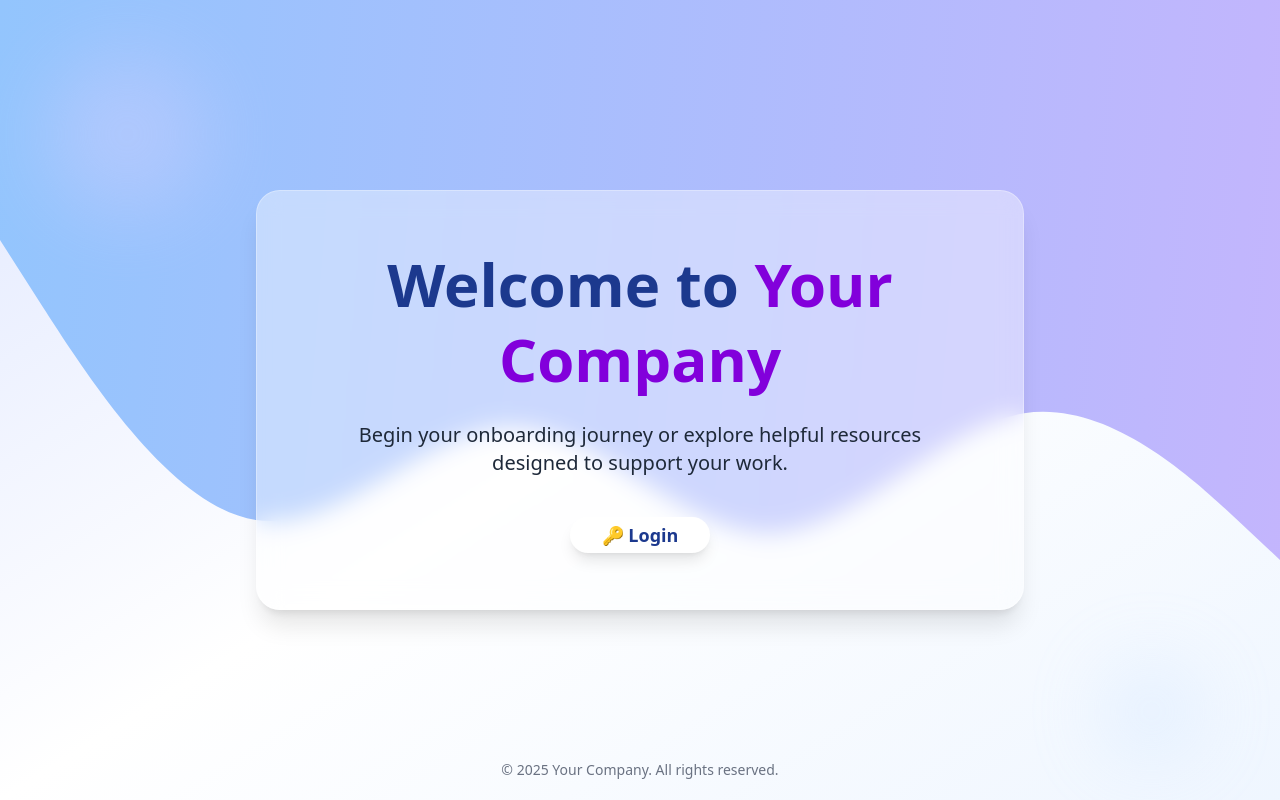
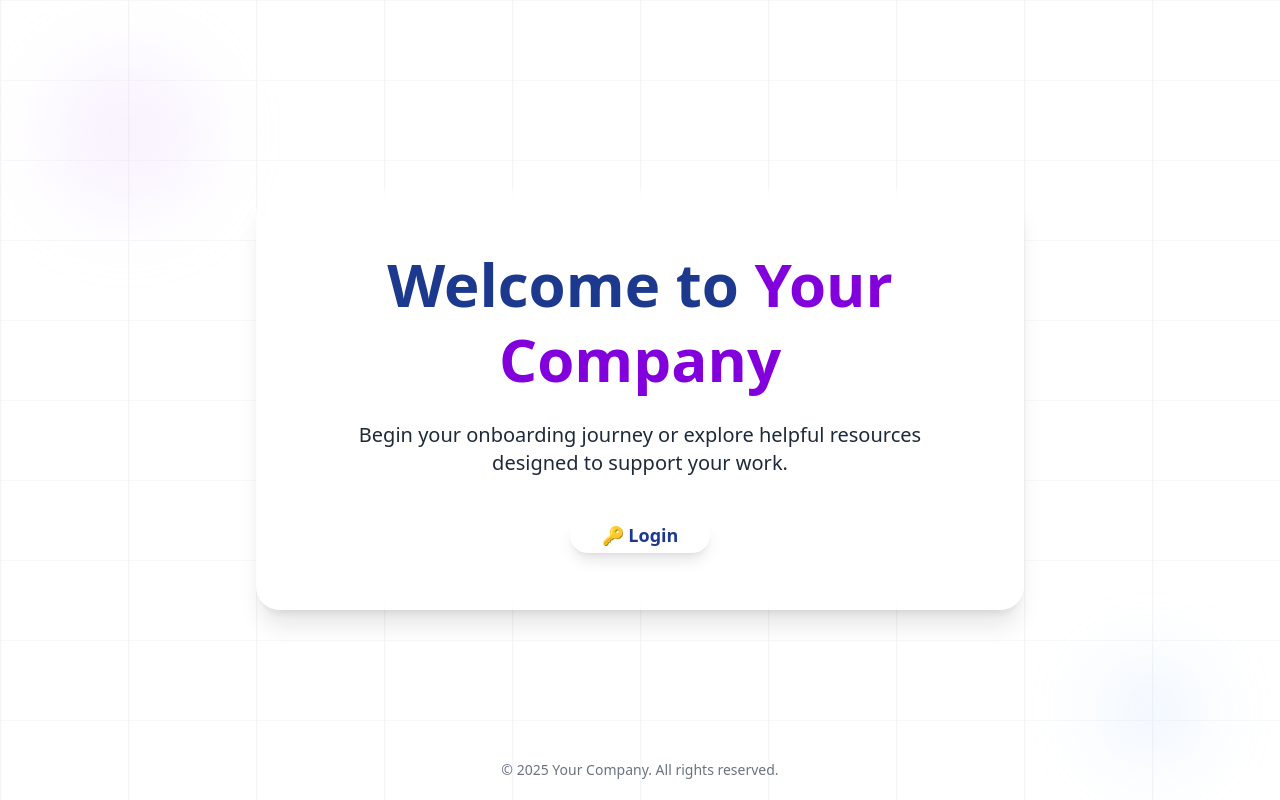
Before and after one commit to Rishav-27/onboardingForm, a Next.js app: page / in a window 1280 px wide. Built offline with nearby package versions, Linux system fonts and the light colour scheme.

Commit message:
feat- added edit functionality to user also

```diff
--- a/src/app/(private)/profile/page.tsx
+++ b/src/app/(private)/profile/page.tsx
@@ -4,9 +4,9 @@ import React, { useEffect, useState } from 'react';
 import { useRouter } from 'next/navigation';
 import { Card, CardContent, CardHeader, CardTitle, CardDescription, CardFooter } from '@/components/ui/card';
 import { Button } from '@/components/ui/button';
-import { Mail, Phone, Briefcase, Calendar, User, Building, Plus, List } from 'lucide-react';
+import { Mail, Phone, Briefcase, Calendar, User, Building, Plus, List,Edit } from 'lucide-react';
 import { useAuthStore } from '@/lib/useAuthStore';
-import { OnboardingData } from '@/features/onboarding/useOnboardingStore';
+import { OnboardingData, useOnboardingStore } from '@/features/onboarding/useOnboardingStore';
 import toast from 'react-hot-toast';
 import { JSX } from 'react/jsx-runtime';
 import { Loader2 } from 'lucide-react';
@@ -14,6 +14,7 @@ import { Loader2 } from 'lucide-react';
 export default function ProfilePage(): JSX.Element {
     const router = useRouter();
     const { isAuthenticated, isAdmin, userId } = useAuthStore();
+    const { setOnboardingData , setEditingMode} = useOnboardingStore();
     const [profileData, setProfileData] = useState<OnboardingData | null>(null);
     const [isLoading, setIsLoading] = useState(true);
 
@@ -56,6 +57,16 @@ export default function ProfilePage(): JSX.Element {
         fetchProfileData();
     }, [userId, isAuthenticated]);
 
+    const handleEditProfile =() =>{
+        if (profileData){
+            setOnboardingData(profileData);
+            setEditingMode(true);
+            router.push('/edit-profile');
+        }else{
+            toast.error("Cannot edit: No profile data to load.");
+        }
+    };
+
     if (isLoading || !isAuthenticated) {
         return (
             <div className="min-h-screen flex items-center justify-center bg-gray-50 p-4">
@@ -97,9 +108,15 @@ export default function ProfilePage(): JSX.Element {
 
                 <CardContent className="p-6 space-y-6 bg-gray-50">
                     <div className="p-4 bg-white rounded-lg shadow-md space-y-4">
-                        <div className="flex items-center space-x-2 border-b pb-2">
-                            <span className="text-base font-semibold text-blue-600">Employee ID:</span>
-                            <span className="text-base font-bold text-gray-900">{profileData.employee_id}</span>
+                         <div className="flex items-center justify-between border-b pb-2">
+                            <div className="flex items-center space-x-2">
+                                <span className="text-base font-semibold text-blue-600">Employee ID:</span>
+                                <span className="text-base font-bold text-gray-900">{profileData.employee_id}</span>
+                            </div>
+
+                            <Button variant="outline" onClick={handleEditProfile} size="sm">
+                                <Edit className="h-4 w-4" />
+                            </Button>
                         </div>
 
                         <div className="grid grid-cols-1 md:grid-cols-2 gap-4">
--- /dev/null
+++ b/src/app/edit-profile/page.tsx
@@ -0,0 +1,28 @@
+'use client';
+
+import OnboardingForm from '@/features/onboarding/OnboardingForm';
+import { useAuthStore } from '@/lib/useAuthStore';
+
+import { useRouter } from 'next/navigation';
+import { useEffect } from 'react';
+
+export default function EditProfilePage() {
+    const { isAuthenticated } = useAuthStore();
+    const router = useRouter();
+
+    useEffect(() => {
+        if (!isAuthenticated) {
+            router.push('/');
+        }
+    }, [isAuthenticated, router]);
+
+    if (!isAuthenticated) {
+        return null; // Or a loading spinner
+    }
+
+    return (
+        <div className="container mx-auto p-8">
+            <OnboardingForm />
+        </div>
+    );
+}
--- a/src/app/layout.tsx
+++ b/src/app/layout.tsx
@@ -28,6 +28,26 @@ export default function RootLayout({
       <body
         className={`${geistSans.variable} ${geistMono.variable} antialiased`}
       >
+         <div className="absolute inset-0 z-[-1] overflow-hidden pointer-events-none">
+          <svg
+            className="absolute inset-0 w-full h-full opacity-10"
+            xmlns="http://www.w3.org/2000/svg"
+            viewBox="0 0 100 100"
+            preserveAspectRatio="none"
+          >
+            <defs>
+              <pattern
+                id="grid"
+                width="10"
+                height="10"
+                patternUnits="userSpaceOnUse"
+              >
+                <path d="M 10 0 L 0 0 0 10" fill="none" stroke="#9ca3af" strokeWidth="0.2"/>
+              </pattern>
+            </defs>
+            <rect width="100%" height="100%" fill="url(#grid)" />
+          </svg>
+        </div>
         {children}
         <Toaster />
       </body>
--- a/src/app/page.tsx
+++ b/src/app/page.tsx
@@ -61,28 +61,8 @@ export default function Home() {
     };
 
     return (
-        <div className="relative min-h-screen w-full overflow-hidden bg-gradient-to-br from-indigo-100 via-white to-blue-50 flex items-center justify-center">
-
-            {/* Animated SVG Wave Background */}
-            <svg
-              className="absolute top-0 left-0 w-full h-full pointer-events-none z-0"
-              viewBox="0 0 1440 320"
-              fill="none"
-              xmlns="http://www.w3.org/2000/svg"
-              preserveAspectRatio="none"
-            >
-              <path
-                fill="url(#waveGradient)"
-                fillOpacity="1"
-                d="M0,96L48,122.7C96,149,192,203,288,208C384,213,480,171,576,170.7C672,171,768,213,864,213.3C960,213,1056,171,1152,165.3C1248,160,1344,192,1392,208L1440,224V0H1392C1344,0,1248,0,1152,0C1056,0,960,0,864,0C768,0,672,0,576,0C480,0,384,0,288,0C192,0,96,0,48,0H0Z"
-              />
-              <defs>
-                <linearGradient id="waveGradient" x1="0" y1="0" x2="1440" y2="320" gradientUnits="userSpaceOnUse">
-                  <stop stopColor="#93c5fd" />
-                  <stop offset="1" stopColor="#c4b5fd" />
-                </linearGradient>
-              </defs>
-            </svg>
+        <div className="relative min-h-screen w-full overflow-hidden flex items-center justify-center">
+            {/* The background will now be the one from RootLayout */}
 
             {/* Floating Circles (just for subtle motion effect) */}
             <motion.div
--- a/src/features/onboarding/OnboardingForm.tsx
+++ b/src/features/onboarding/OnboardingForm.tsx
@@ -11,8 +11,7 @@ import { Toaster, toast } from "react-hot-toast";
 import { ArrowLeft, ArrowRight } from "lucide-react";
 
 export default function OnboardingForm() {
-    // Use the new isEditingMode flag from the store
-    const { currentStep, nextStep, prevStep, onboardingData, isEditingMode } = useOnboardingStore();
+    const { currentStep, nextStep, prevStep, onboardingData, isEditingMode, resetOnboarding } = useOnboardingStore();
     const [isStepValid, setIsStepValid] = useState(false);
     const router = useRouter();
 
@@ -20,9 +19,7 @@ export default function OnboardingForm() {
         setIsStepValid(false);
     }, [currentStep]);
 
-    // Removed the useEffect that called resetOnboarding on mount.
-    // The state is now reset by the component that triggers the "add new employee" action.
-
+    // Use a single handler for navigation that accounts for both editing and new onboarding
     const handleNext = () => {
         if (isStepValid) {
             if (currentStep < 3) {
@@ -40,13 +37,11 @@ export default function OnboardingForm() {
     };
 
     const handleSubmitAll = async () => {
-        // Exclude the 'confirmPassword' field
         const { confirmPassword, ...onboardingDataToSend } = onboardingData;
 
         try {
-            // Determine API method based on the new flag
             const method = isEditingMode ? "PUT" : "POST";
-            const apiEndpoint = "/api/employees";
+            const apiEndpoint = "/api/employees"; // The API endpoint will handle the PUT or POST logic
 
             const response = await fetch(apiEndpoint, {
                 method: method,
@@ -58,17 +53,29 @@ export default function OnboardingForm() {
 
             if (!response.ok) {
                 const errorData = await response.json();
-                throw new Error(errorData.error || `Failed to ${isEditingMode ? "update" : "add"} employee.`);
+                throw new Error(
+                    errorData.error ||
+                    `Failed to ${isEditingMode ? "update" : "add"} employee.`
+                );
             }
 
             const result = await response.json();
-            console.log(`Employee ${isEditingMode ? "updated" : "added"} successfully:`, result.employee);
+            console.log(
+                `Employee ${isEditingMode ? "updated" : "added"} successfully:`,
+                result.employee
+            );
 
-            toast.success(`Employee ${isEditingMode ? "updated" : "onboarding complete"}! Redirecting...`, {
-                position: "bottom-right",
-            });
+            toast.success(
+                `Employee ${isEditingMode ? "updated" : "onboarding complete"}! Redirecting...`,
+                {
+                    position: "bottom-right",
+                }
+            );
 
-            router.push("/employees");
+            // Reset the store and redirect to the correct page
+            resetOnboarding();
+            router.push(isEditingMode ? "/profile" : "/employees");
+
         } catch (error: unknown) {
             const err = error as Error;
             console.error(`Error submitting data:`, err);
@@ -91,7 +98,9 @@ export default function OnboardingForm() {
         }
     };
 
-    const pageTitle = isEditingMode ? "Edit Employee Details" : "New Employee Onboarding";
+    const pageTitle = isEditingMode
+        ? "Edit Employee Details"
+        : "New Employee Onboarding";
     const submitButtonText = isEditingMode ? "Save Changes" : "Submit All";
 
     return (
--- a/src/features/onboarding/StepThreeAccountSetup.tsx
+++ b/src/features/onboarding/StepThreeAccountSetup.tsx
@@ -142,14 +142,12 @@ export default function StepThreeAccountSetup({ setIsStepValid }: StepProps) {
                     control={control}
                     name="confirmPassword"
                     rules={{
-                        // This validation handles both 'required' and 'match' logic
+
                         validate: (value) => {
                             const passwordValue = getValues('password');
-                            // If a new password has been entered, the confirm field must match it.
                             if (passwordValue) {
                                 return value === passwordValue || 'Passwords do not match.';
                             }
-                            // If no new password is being set, the field is optional and considered valid.
                             return true;
                         },
                     }}
```
Also changed, not shown: src/components/authentication/LoginModal.tsx (+12 -15 lines). Lines whose indentation alone changed are shown as unchanged.
